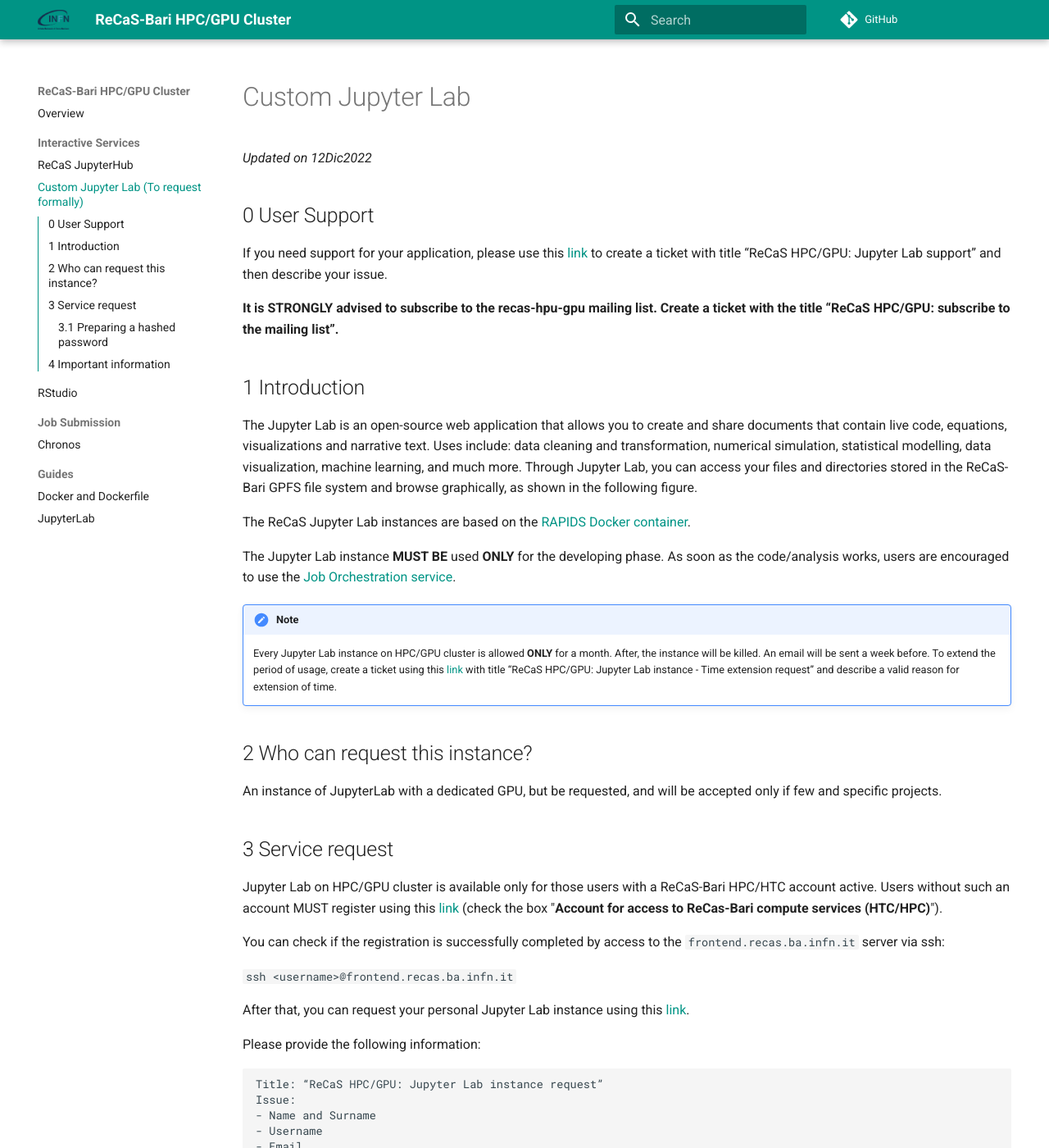
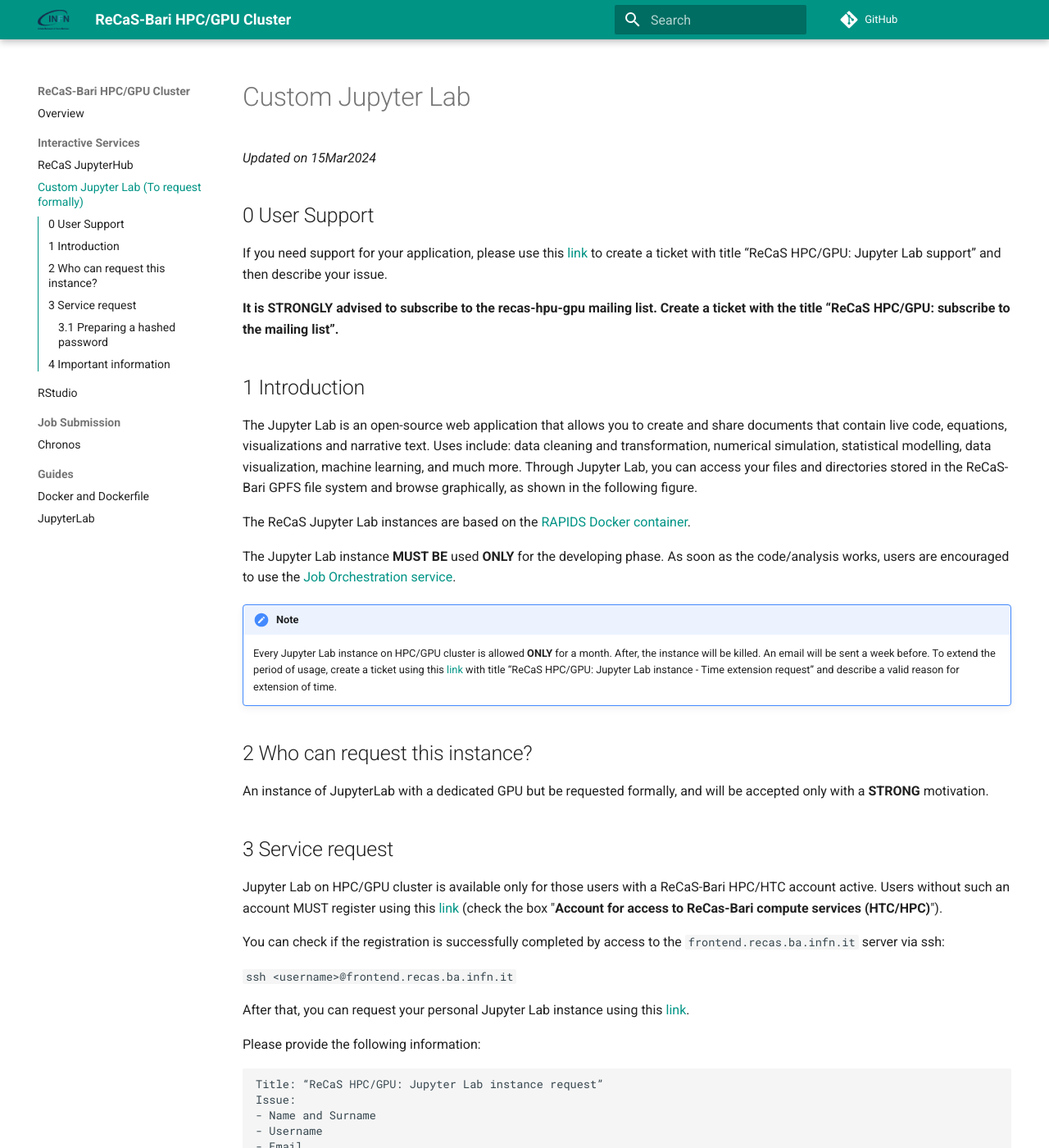
Before and after one commit to jvino/cluster-hpc-gpu-guides, an MkDocs documentation site: the page built from docs/interactive_services/jupyter_lab.md, in a window 1280 px wide and 1400 px high. Shown: the whole window at 82% size. Built offline with MkDocs 1.6.1 and Material for MkDocs 9.7.7, drawn with Linux system fonts in a browser that asks for light colours; comment, search, counter and statistics services are not loaded.

```diff
--- a/docs/interactive_services/jupyter_lab.md
+++ b/docs/interactive_services/jupyter_lab.md
@@ -1,6 +1,6 @@
 #Custom Jupyter Lab
 
-*Updated on 12Dic2022*
+*Updated on 15Mar2024*
 
 ## 0 User Support
 If you need support for your application, please use this [link](https://www.recas-bari.it/index.php/en/recas-bari-servizi-en/support-request) to create a ticket with title “ReCaS HPC/GPU: Jupyter Lab support” and then describe your issue.
@@ -22,7 +22,7 @@
 
 ## 2 Who can request this instance?
 
-An instance of JupyterLab with a dedicated GPU, but be requested, and will be accepted only if few and specific projects.
+An instance of JupyterLab with a dedicated GPU but be requested formally, and will be accepted only with a **STRONG** motivation.
 
 ## 3 Service request
 Jupyter Lab on HPC/GPU cluster is available only for those users with a ReCaS-Bari HPC/HTC account active. Users without such an account MUST register using this [link](https://www.recas-bari.it/index.php/en/recas-bari-servizi-en/richiesta-credenziali-2) (check the box "**Account for access to ReCas-Bari compute services (HTC/HPC)**").
```
